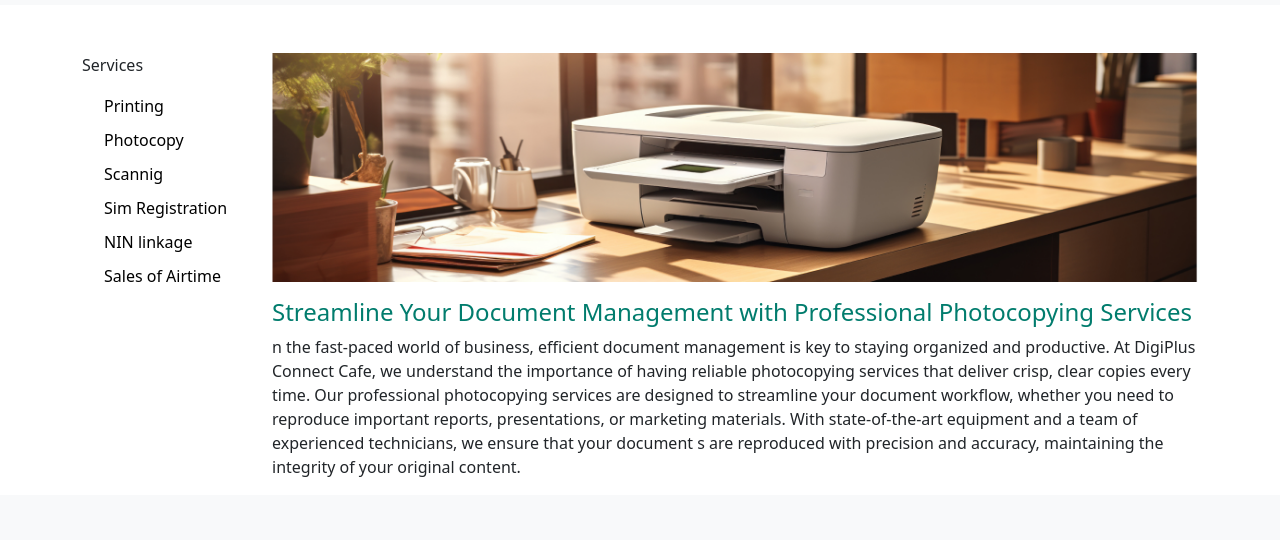
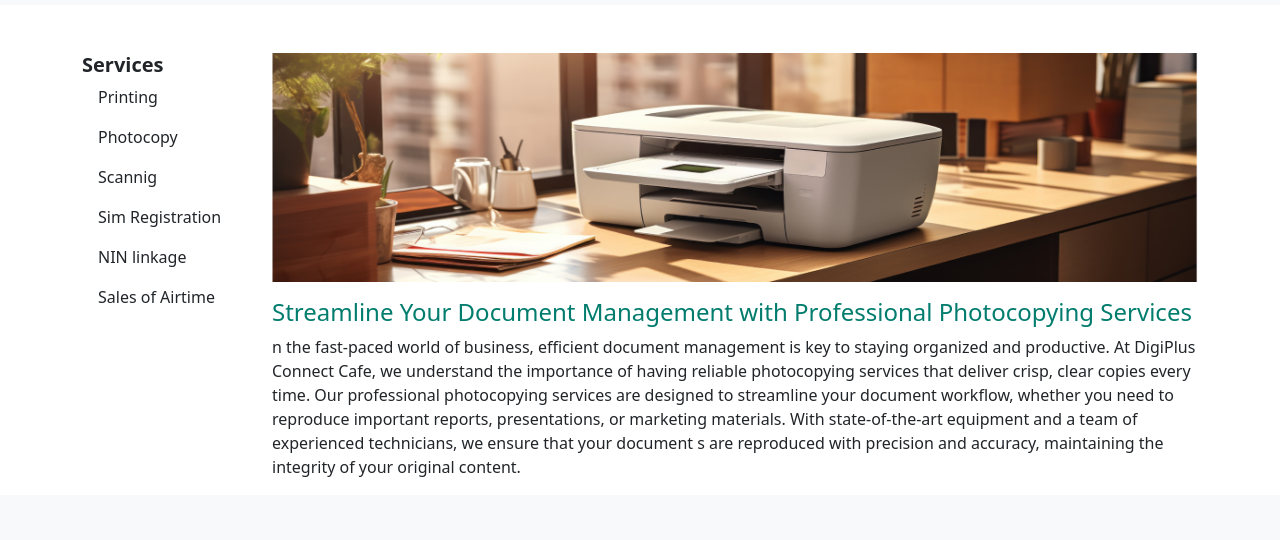
Before and after one commit to Taiwo1212/ass-three, a plain HTML site: page index.html in a window 1280 px wide. Shown: the part 65-605 px from the top of the page. Drawn offline with Linux system fonts and the light colour scheme.

Commit message:
responsi

```diff
--- a/index.html
+++ b/index.html
@@ -55,25 +55,25 @@
     </nav>
     <!-- second  -->
 
-    <div class="container mt-5 text-break">
+    <div class="container mt-5">
       <div class="row">
-        <div class="col-2">
-          <p>Services</p>
-          <div class="btn-group-vertical ps-3 gap-2">
-            <button id="btn-group">Printing</button>
-            <button id="btn-group">Photocopy</button>
+        <div class="col-md-2 col-12">
+          <h5 style="font-weight: 600;">Services</h5>
+          <div class="d-md-block d-flex  ps-3 gap-2">
+            <p >Printing</p>
+            <p >Photocopy</p>
 
-            <button id="btn-group">Scannig</button>
+            <p >Scannig</p>
 
-            <button id="btn-group">Sim Registration</button>
-            <button id="btn-group">NIN linkage</button>
+            <p >Sim Registration</p>
+            <p >NIN linkage</p>
 
-            <button id="btn-group">Sales of Airtime</button>
+            <p >Sales of Airtime</p>
           </div>
         </div>
         <div class="col">
           <div class="row">
-            <img src="image/Rectangle 73printer.png" />
+            <img src="image/Rectangle 73printer.png" class="img-fluid " />
           </div>
 
           <div class="row" d-flex justify-content-center>
--- a/style.css
+++ b/style.css
@@ -10,10 +10,7 @@
     border: 1px solid white;
     color: white;
 }
-#btn-group {
-    border: 0px;
-    background-color: transparent;
-}
+
 .c-item {
     padding-left: 70px;
     display: flex;
@@ -24,8 +21,3 @@
 .custom-class {
   display: none;
 }
-@include media-breakpoint-up(sm) {
-  .custom-class {
-    display: block;
-  }
-}
```
